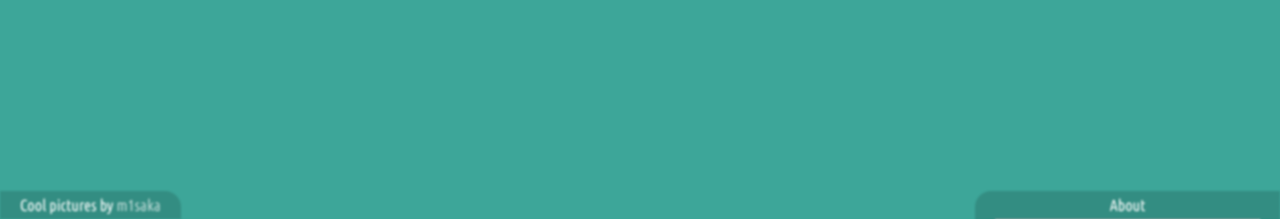
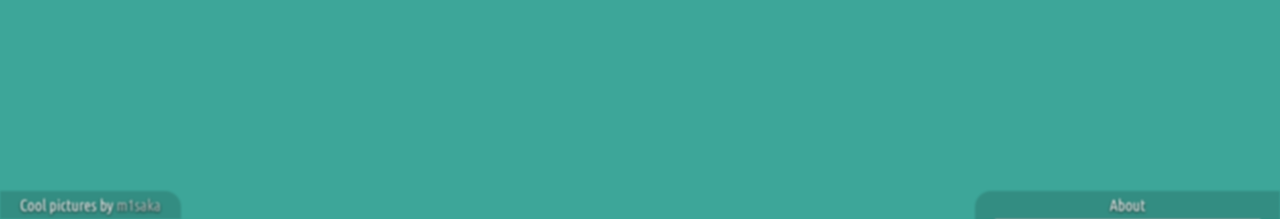
Before and after one commit to CALICAWESOME/bobby-mart.in, a Flask app: page / in a window 1280 px wide. Shown: the part 979-1198 px from the top of the page. Run offline with Flask 2, Linux system fonts and the light colour scheme; some libraries are stand-ins or nearby versions.

Commit message:
add some pretty shadows in bottom tabs

```diff
--- a/app/static/styles.css
+++ b/app/static/styles.css
@@ -39,9 +39,11 @@ a:hover {
 .footerTab {
     font-family: "Ubuntu Condensed", sans-serif;
     color: white;
+    text-shadow: 0 1px 3px #000;
+
     background-color: rgba(0,0,0,0.15);
+    padding: 5px 20px;
 
-    padding: 5px 20px;
     filter: blur(1px);
     transition: 0.5s;
 }
```
